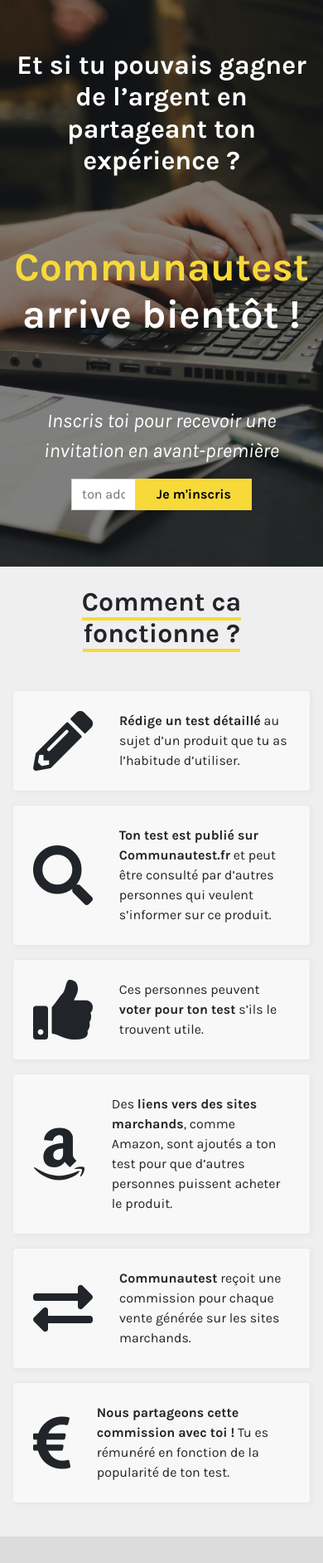
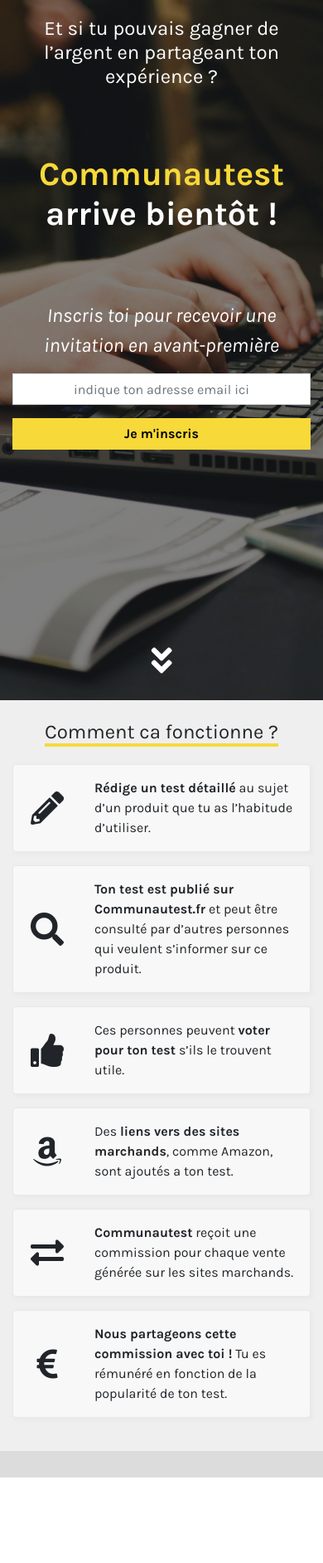
Before and after one commit to benj-p/prelaunch, a PHP site: page / in a window 390 px wide. Shown: the whole page at 83% size. After the commit the page ends 1781 px from the top, so only its background shows below. Run offline with PHP 8.4, Linux system fonts and the light colour scheme.

Commit message:
Style for mobile and added arrow to encourage scrolling

```diff
--- a/css/style.css
+++ b/css/style.css
@@ -54,9 +54,14 @@ form {
   flex-direction: column;
 }
 
-.form-container p {
+.form-container p,
+.form-container-mobile p {
   font-size: 1.5em;
   font-style: italic;
+}
+
+.form-container-mobile {
+  display: none;
 }
 
 .btn-input {
@@ -69,6 +74,10 @@ form {
 .form-control {
   border-radius: 0px;
   background-clip: unset;
+}
+
+.scroll {
+  display: none;
 }
 
 .content {
@@ -88,8 +97,9 @@ form {
 
 .card-concept .icon {
   font-size: 72px;
-  width: 72px;
+  width: 100px;
   text-align: center;
+  flex-shrink: 0;
 }
 
 .card-concept .description {
@@ -106,5 +116,71 @@ form {
 @media(max-width: 576px) {
   .header {
     background-size: cover;
+    padding: 20px 0;
+    height: 100vh;
+  }
+
+  .form-container {
+    display: none;
+  }
+
+  .form-container-mobile {
+    display: block;
+  }
+
+  .form-control {
+    text-align: center;
+  }
+
+  .btn-input {
+    width: 100%;
+  }
+
+  h1 {
+    margin: 80px 0;
+    font-size: 2.5em;
+  }
+
+  h2 {
+    font-weight: normal;
+    font-size: 1.5em;
+    margin-bottom: 24px;
+  }
+
+  .card-concept {
+    padding: 16px;
+  }
+
+  .card-concept .icon {
+    font-size: 40px;
+    width: 50px;
+    text-align: center;
+    flex-shrink: 0;
+  }
+
+  .scroll {
+    display: block;
+    position: absolute;
+    bottom: 20px;
+    font-size: 40px;
+    left: 50%;
+  }
+
+  .bounce {
+    -moz-animation: bounce 2s infinite;
+    -webkit-animation: bounce 2s infinite;
+    animation: bounce 2s infinite;
+  }
+
+  @keyframes bounce {
+    0%, 20%, 50%, 80%, 100% {
+      transform: translate(-50%, 0);
+    }
+    40% {
+      transform: translate(-50%,-10px);
+    }
+    60% {
+      transform: translate(-50%,-5px);
+    }
   }
 }
--- a/index.html
+++ b/index.html
@@ -26,6 +26,20 @@
           <button type="submit" class="btn btn-input px-4 mb-2">Je m'inscris</button>
         </form>
       </div>
+      <div class="form-container-mobile">
+        <p>Inscris toi pour recevoir une invitation en avant-première</p>
+        <form class="validate text-center" action="https://gmail.us20.list-manage.com/subscribe/post?u=1032adc8ab5e905f4f983093b&amp;id=acdd1f3640" method="post" id="mc-embedded-subscribe-form" name="mc-embedded-subscribe-form" target="_blank" novalidate>
+          <div class="form-group">
+            <label for="EMAIL" class="sr-only">Email</label>
+            <input type="email" class="form-control" placeholder="indique ton adresse email ici" name="EMAIL" id="mce-EMAIL">
+          </div>
+          <div style="position: absolute; left: -5000px;" aria-hidden="true">
+            <input type="text" name="b_1032adc8ab5e905f4f983093b_acdd1f3640" tabindex="-1" value="">
+          </div>
+          <button type="submit" class="btn btn-input">Je m'inscris</button>
+        </form>
+      </div>
+      <div class="scroll bounce"><i class="fas fa-angle-double-down"></i></div>
     </div>
   </div>
 
@@ -45,7 +59,7 @@
     </div>
     <div class="card-concept">
       <div class="icon"><i class="fab fa-amazon"></i></div>
-      <div class="description">Des <strong>liens vers des sites marchands</strong>, comme Amazon, sont ajoutés a ton test pour que d’autres personnes puissent acheter le produit.</div>
+      <div class="description">Des <strong>liens vers des sites marchands</strong>, comme Amazon, sont ajoutés a ton test.</div>
     </div>
     <div class="card-concept">
       <div class="icon"><i class="fas fa-exchange-alt"></i></div>
```
